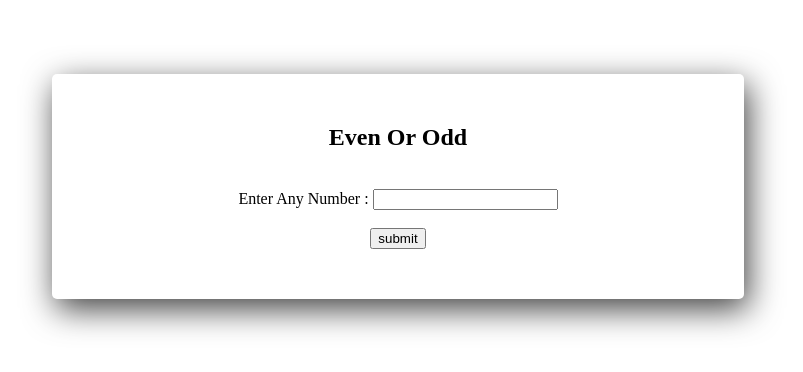
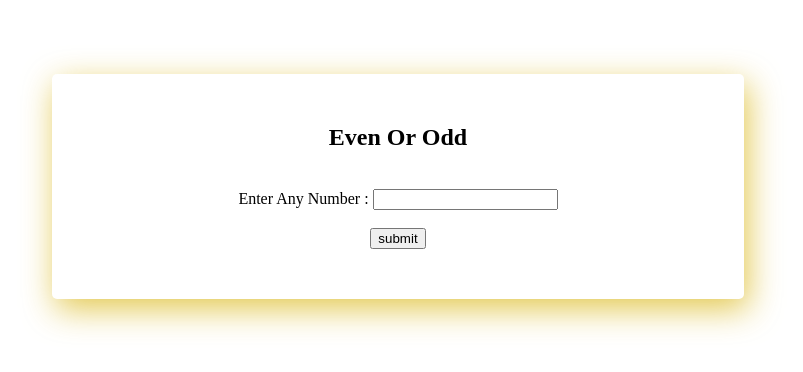
Before and after one commit to AdarshSharma18/quaratech-assignments, a plain HTML site: page day1-3/func.html in a window 1280 px wide. Shown: the part 126-498 px from the top of the page, without its empty margins (242-1045 px from the left). Drawn offline with Linux system fonts and the light colour scheme.

Commit message:
fifth commit

```diff
--- a/day1-3/func.html
+++ b/day1-3/func.html
@@ -4,7 +4,7 @@
     <meta charset="UTF-8">
     <meta http-equiv="X-UA-Compatible" content="IE=edge">
     <meta name="viewport" content="width=device-width, initial-scale=1.0">
-    <title>Even Odd</title>
+    <title>Even Odd Numbers</title>
     <!-- Internal CSS -->
     <style>
         /* css for number input field */
@@ -19,7 +19,7 @@
             width: 50%;
             margin: 200px auto;
             text-align: center;
-            box-shadow: 4px 10px 33px 0px rgba(0,0,0,0.75);;
+            box-shadow: 4px 10px 33px 0px rgba(218, 181, 20, 0.75);;
         }
 
 
```
